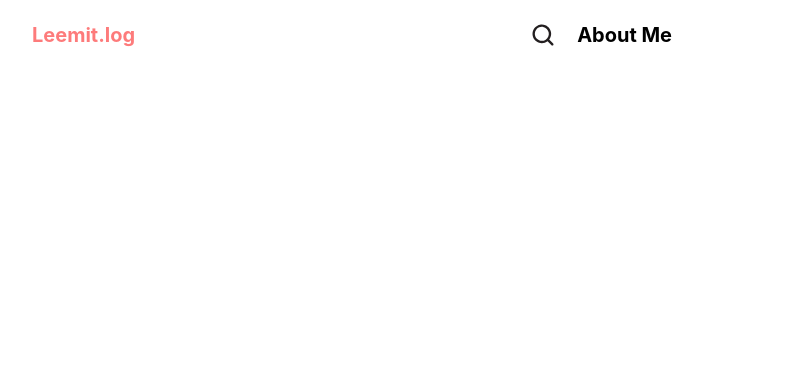
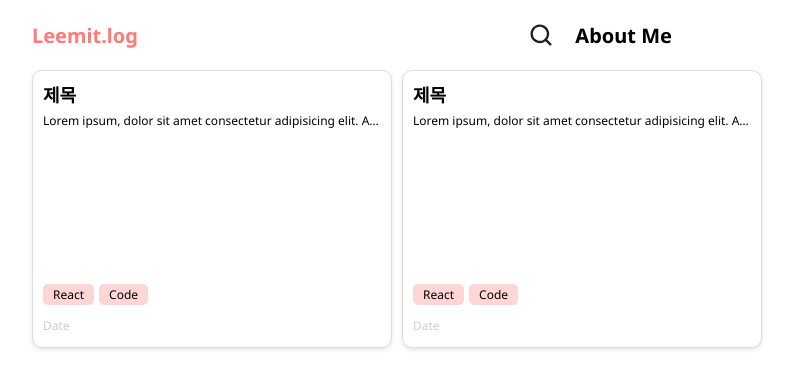
Before and after one commit to GyuHyunA/Devsign, a React (Create React App) app: page / in a window 1280 px wide. Shown: the top 388 px of the page, without its empty margins (288-1081 px from the left). Built offline with nearby package versions, Linux system fonts and the light colour scheme.

Commit message:
Contents박스 추가

```diff
--- /dev/null
+++ b/src/components/uhome/uhome.tsx
@@ -0,0 +1,112 @@
+import React from "react";
+import { styled } from "styled-components";
+
+const UHomeStyle = styled.section`
+  width: 100vw;
+  height: 100vh;
+  display: flex;
+  justify-content: center;
+  /* margin: 0 320px; */
+  .contents {
+    width: 100%;
+    max-width: 1028px;
+    min-width: 480px;
+    margin: 0 320px;
+    display: grid;
+    position: relative;
+    grid-template-columns: 1fr 1fr;
+    gap: 10px;
+  }
+`;
+
+const Uhome: React.FC = () => {
+  return (
+    <UHomeStyle>
+      <div className="contents">
+        <Box />
+        <Box />
+      </div>
+    </UHomeStyle>
+  );
+};
+
+export default Uhome;
+
+const BoxStyle = styled.div`
+  width: 100%;
+  max-width: 514px;
+  min-width: 360px;
+  height: 278px;
+  padding: 10px;
+  border-radius: 10px;
+  border: 1px solid #ddd;
+  background: #fff;
+  box-shadow: 0px 2px 4px 0px rgba(0, 0, 0, 0.1);
+  .box-title {
+    color: #000;
+    font-family: Noto Sans;
+    font-size: 18px;
+    font-style: normal;
+    font-weight: 700;
+    line-height: normal;
+    margin-bottom: 5px;
+  }
+  .box-contents {
+    width: 100%;
+    height: 155px;
+    overflow: hidden;
+    color: #000;
+    text-align: justify;
+    text-overflow: ellipsis;
+    white-space: nowrap;
+    font-size: 12px;
+    font-style: normal;
+    font-weight: 400;
+    line-height: normal;
+    margin-bottom: 15px;
+  }
+  .box-tags {
+    width: 100%;
+    height: 25px;
+    margin-bottom: 10px;
+    .tag {
+      padding: 2px 10px;
+      border-radius: 5px;
+      background: #ffd6d6;
+      color: #000;
+      text-align: justify;
+      font-size: 12px;
+      font-style: normal;
+      font-weight: 400;
+      line-height: normal;
+      margin-right: 5px;
+    }
+  }
+  .box-date {
+    width: 100%;
+    color: #cdcdcd;
+    font-size: 12px;
+    font-style: normal;
+    font-weight: 400;
+    line-height: normal;
+  }
+`;
+
+const Box = () => {
+  return (
+    <BoxStyle>
+      <a href="/">
+        <h1 className="box-title">제목</h1>
+        <p className="box-contents">
+          Lorem ipsum, dolor sit amet consectetur adipisicing elit. Ad sit magni saepe quae enim numquam perspiciatis, iure repellat quas corrupti
+          fuga aliquam modi sint soluta hic expedita dolor eveniet dicta!
+        </p>
+        <div className="box-tags">
+          <span className="tag">React</span>
+          <span className="tag">Code</span>
+        </div>
+        <p className="box-date">Date</p>
+      </a>
+    </BoxStyle>
+  );
+};
--- a/src/css/App.scss
+++ b/src/css/App.scss
@@ -1,7 +1,10 @@
+@import url('https://fonts.googleapis.com/css2?family=Noto+Sans:wght@100;200;300;400;500;600;700;800;900&display=swap');
+
 *{
   margin: 0;
   padding: 0;
   box-sizing: border-box;
+  font-family: 'Noto Sans', sans-serif;
 }
 a{
   text-decoration: none;
--- a/src/pages/App.tsx
+++ b/src/pages/App.tsx
@@ -1,13 +1,15 @@
 import React from "react";
 import "../css/App.scss";
 import Unav from "../components/unav/unav";
+import Uhome from "../components/uhome/uhome";
 
-function App() {
+const App: React.FC = () => {
   return (
     <>
       <Unav />
+      <Uhome />
     </>
   );
-}
+};
 
 export default App;
```
